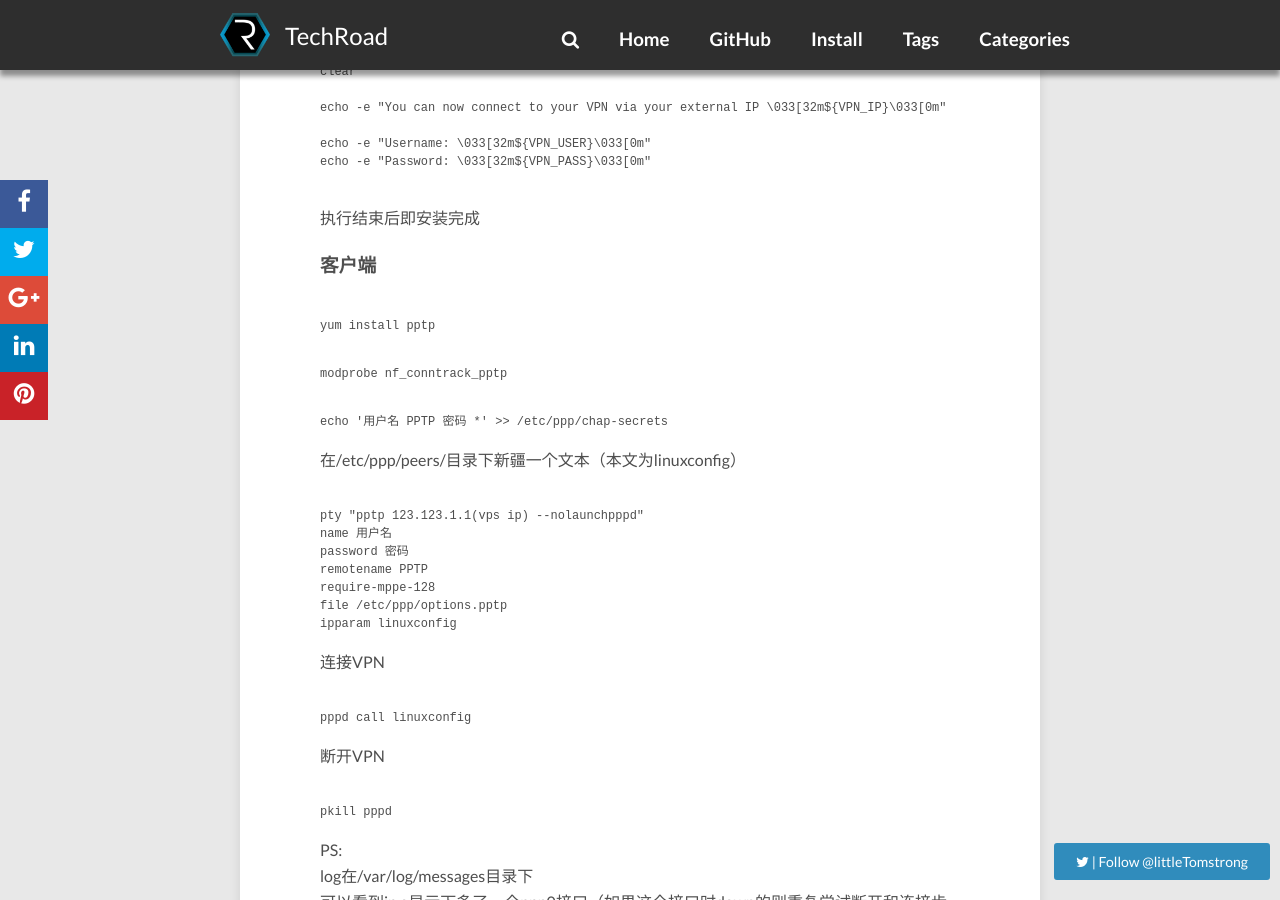
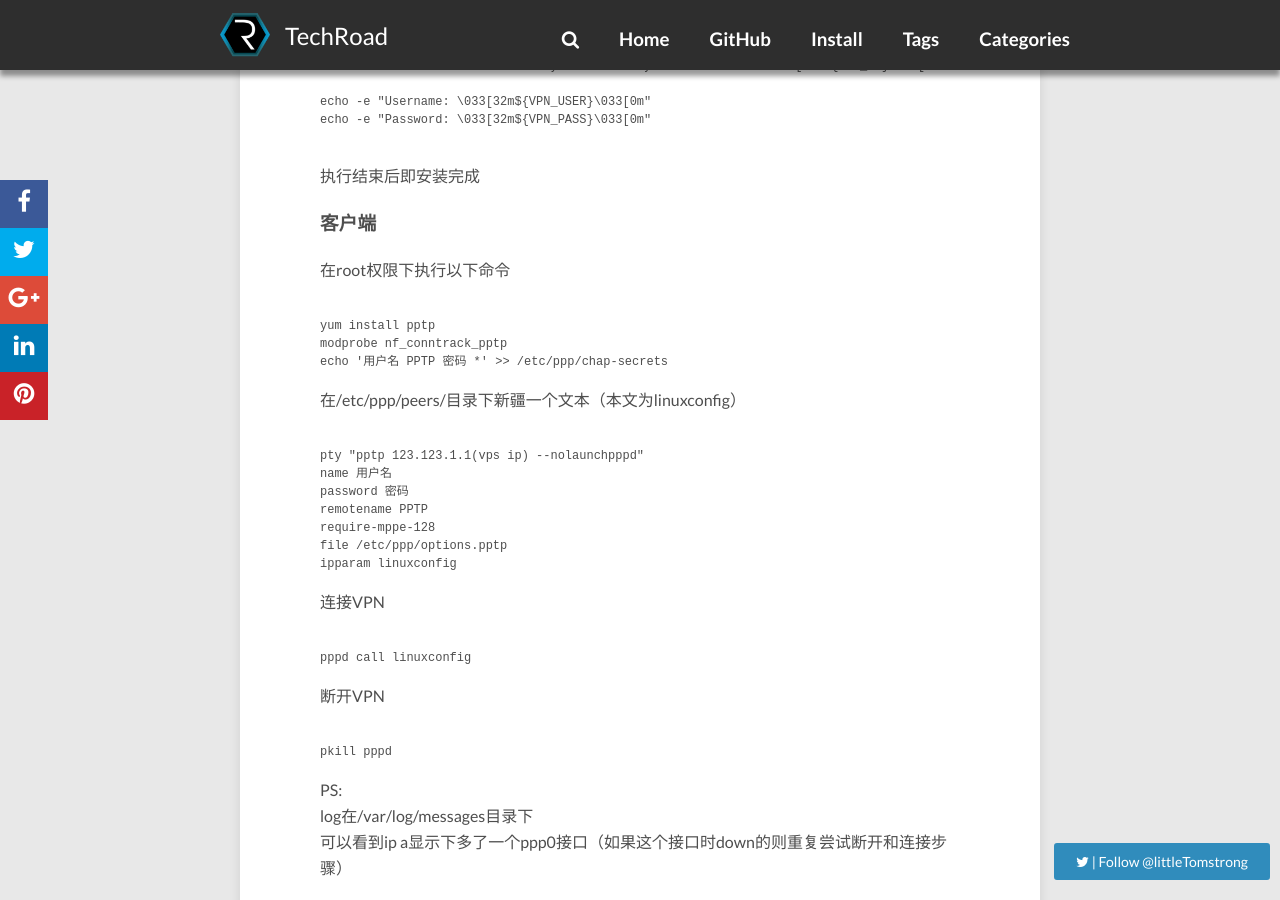
Before and after one commit to JianqingJiang/jianqingjiang.github.io, a Jekyll site: the page built from _posts/2016-06-13-linuxserver-vpn.md, in a window 1280 px wide and 900 px high, scrolled down 2669 px. Built offline with Jekyll 4.4.1, drawn with Linux system fonts in a browser that asks for light colours; nearby versions of some CDN libraries; comment, search, counter and statistics services are not loaded.

Commit message:
modified _config.yml

````diff
--- a/_posts/2016-06-13-linuxserver-vpn.md
+++ b/_posts/2016-06-13-linuxserver-vpn.md
@@ -2,7 +2,7 @@
 layout: post
 title: 利用vps搭建pptp vpn用于linux server翻墙
 description: "利用vps搭建pptp vpn用于linux server翻墙"
-tags: [linux]
+tags: [Linux]
 categories: [linux]
 ---
 
@@ -13,11 +13,11 @@
 
 ###    服务器端
 使用一键安装脚本
-```
+<pre><code>
 wget http://mirrors.linuxeye.com/scripts/vpn_centos.sh
 chmod +x ./vpn_centos.sh
 ./vpn_centos.sh
-```
+</code></pre>
 脚本代码如下
 <pre><code>
 #!/bin/bash
@@ -129,15 +129,11 @@
 
 </code></pre>
 执行结束后即安装完成
-###           客户端
-
+###    客户端
+在root权限下执行以下命令
 <pre><code>
 yum install pptp
-</code></pre>
-<pre><code>
 modprobe nf_conntrack_pptp
-</code></pre>
-<pre><code>
 echo '用户名 PPTP 密码 *' >> /etc/ppp/chap-secrets
 </code></pre>
 
@@ -166,7 +162,7 @@
 PS:
 log在/var/log/messages目录下
 可以看到ip a显示下多了一个ppp0接口（如果这个接口时down的则重复尝试断开和连接步骤）
-###                        配置路由
+###    配置路由
 <pre><code>
 ip route add default dev ppp0
 </code></pre>
````
